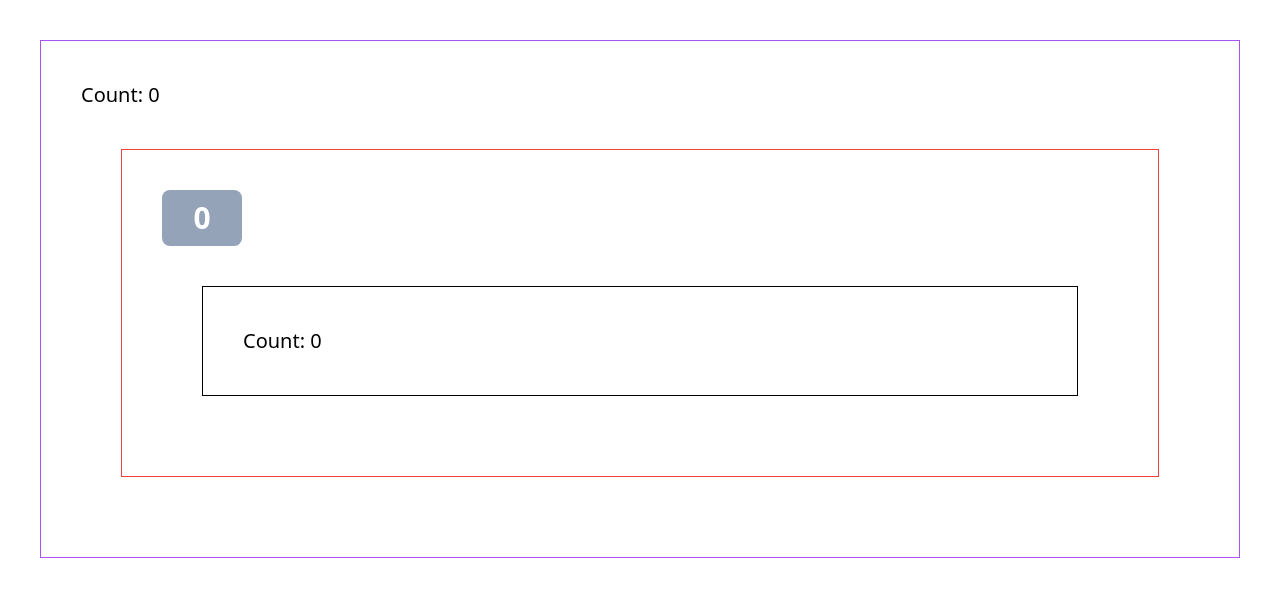
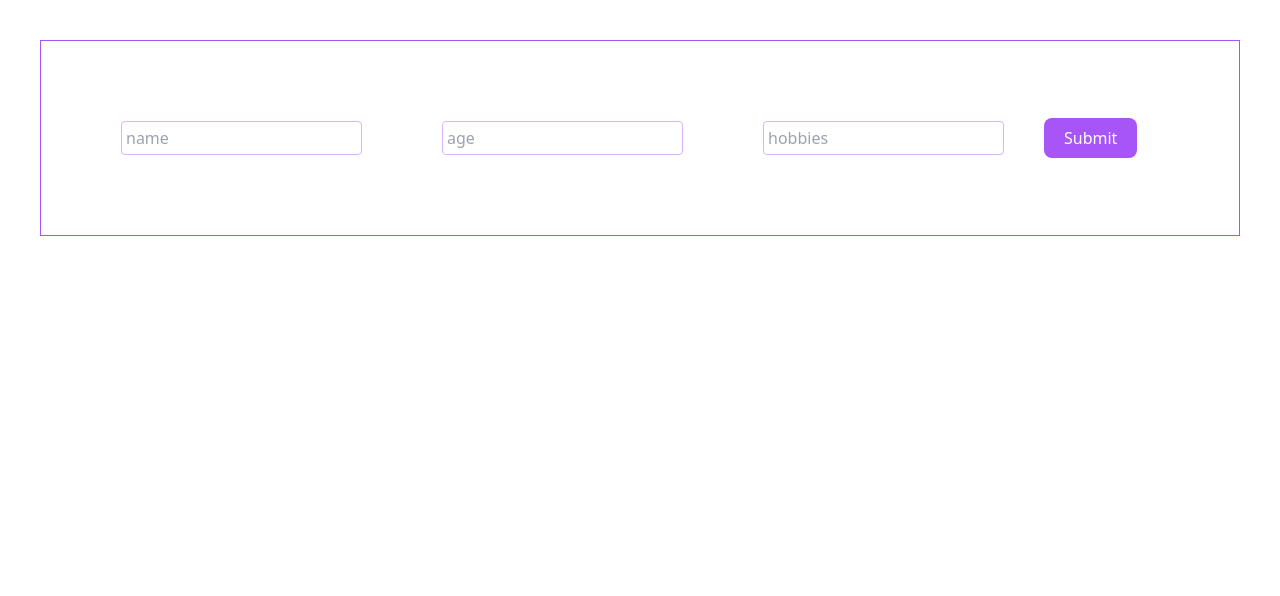
Before and after one commit to zihaaad/react-state-management, a React (Vite) app: page / in a window 1280 px wide. Shown: the top 596 px of the page. Built offline with nearby package versions, Linux system fonts and the light colour scheme.

Commit message:
use object as state

```diff
--- a/src/App.tsx
+++ b/src/App.tsx
@@ -1,14 +1,10 @@
-import {useState} from "react";
 import "./App.css";
-import CounterWithFuncComponent from "./components/CounterWithFuncComponent";
+import UserInfoWithUseState from "./components/UserInfoWithUseState";
 
 function App() {
-  const [count, setCount] = useState(0);
-
   return (
     <div className="border border-purple-500 p-10 m-10">
-      <h1 className="text-xl">Count: {count}</h1>
-      <CounterWithFuncComponent count={count} setCount={setCount} />
+      <UserInfoWithUseState />
     </div>
   );
 }
--- /dev/null
+++ b/src/components/UserInfoWithUseState.tsx
@@ -0,0 +1,43 @@
+import {useState} from "react";
+
+const UserInfoWithUseState = () => {
+  const [user, setUser] = useState({name: "", age: "0", hobbies: []});
+  console.log(user);
+  return (
+    <form>
+      <input
+        onChange={(e) => setUser({...user, name: e.target.value})}
+        className="border border-purple-300 rounded p-1 m-10"
+        type="text"
+        name="name"
+        id="name"
+        placeholder="name"
+      />
+      <input
+        onChange={(e) => setUser({...user, age: e.target.value})}
+        className="border border-purple-300 rounded p-1 m-10"
+        type="number"
+        name="age"
+        id="age"
+        placeholder="age"
+      />
+      <input
+        onBlur={(e) =>
+          setUser({...user, hobbies: [...user.hobbies, e.target.value]})
+        }
+        className="border border-purple-300 rounded p-1 m-10"
+        type="text"
+        name="hobbies"
+        id="hobbies"
+        placeholder="hobbies"
+      />
+      <button
+        type="submit"
+        className="px-5 py-2 rounded-lg bg-purple-500 text-white">
+        Submit
+      </button>
+    </form>
+  );
+};
+
+export default UserInfoWithUseState;
```
